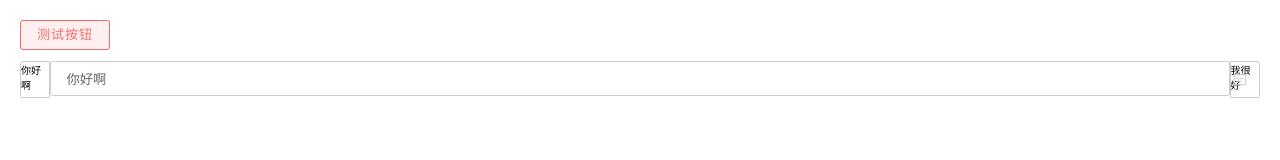
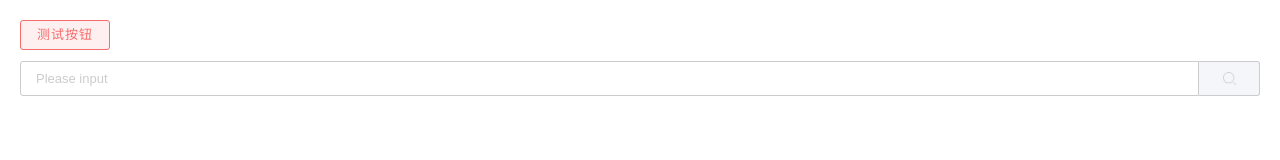
Before and after one commit to shengbenqiang/SComponent, a Vue app: page / in a window 1280 px wide. Shown: the top 160 px of the page. Built offline with nearby package versions, Linux system fonts and the light colour scheme.

Commit message:
0.0.3input组件基础功能开发完成

```diff
--- a/src/App.vue
+++ b/src/App.vue
@@ -9,11 +9,12 @@
   <SInput
     placeholder="Please input"
     v-model="myInput"
-    :right-icon="rightImg"
     max-length="10"
+    @blur="handleBlur"
   >
-    <template #leftAppend>你好啊</template>
-    <template #rightAppend>我很好</template>
+    <template #rightAppend>
+      <SButton @click="clickTest" :icon="leftImg" :style-obj="testBtnSty"></SButton>
+    </template>
   </SInput>
 </template>
 
@@ -40,9 +41,22 @@ export default {
         width: '20px',
         height: '20px'
       },
-      myInput: '你好啊',
+      myInput: '',
       leftImg: require('./assets/comIcon/inoutSearch.png'),
-      rightImg: require('./assets/comIcon/inputCalendar.png')
+      rightImg: require('./assets/comIcon/inputCalendar.png'),
+      testBtnSty: {
+        backgroundColor: '#F4F6F9',
+        border: 'none',
+        width: '40px'
+      }
+    }
+  },
+  methods: {
+    clickTest () {
+      console.log('测试一下')
+    },
+    handleBlur (e) {
+      console.log(e)
     }
   }
 }
--- a/src/components/SInput/SInput.css
+++ b/src/components/SInput/SInput.css
@@ -1,15 +1,39 @@
 .s-input-div {
     display: flex;
     flex-direction: row;
+}
+.s-input-tow-div {
+    display: flex;
+    flex: 1;
+    flex-direction: row;
     position: relative;
 }
+
+
 .s-input-base-sty {
-    width: 100%;
     border: 1px solid #cccccc;
+    flex: 1;
     border-radius: 3px;
     box-sizing: border-box;
     color: #666;
 }
+
+.s-input-base-border {
+    border: 1px solid #cccccc;
+}
+.s-input-left-border {
+    border-top-left-radius: 0;
+    border-bottom-left-radius: 0;
+}
+.s-input-right-border {
+    border-top-right-radius: 0;
+    border-bottom-right-radius: 0;
+}
+.s-input-all-border {
+    border-radius: 0;
+}
+
+
 .s-input-padding {
     padding-left: 15px;
 }
@@ -19,6 +43,8 @@
 .s-input-right-padding {
     padding-right: 40px;
 }
+
+
 .s-input-size-max {
     height: 35px;
 }
@@ -31,6 +57,8 @@
 .s-input-size-mini {
     height: 20px;
 }
+
+
 input:focus {
     border: 1px solid #409EFF;
     outline: none;
@@ -43,6 +71,7 @@ input::placeholder {
     background-color: #F5F7FA;
     cursor: not-allowed;
 }
+
 
 .s-input-span-base-sty {
     right: 0;
@@ -63,12 +92,36 @@ input::placeholder {
     position: absolute;
 }
 .s-input-left-slot {
-    border: 1px solid #cccccc;
+    box-sizing: border-box;
+    /*border: 1px solid #cccccc;*/
+    border-top: 1px solid #cccccc;
+    border-bottom: 1px solid #cccccc;
+    border-left: 1px solid #cccccc;
     border-top-left-radius: 3px;
     border-bottom-left-radius: 3px;
+    white-space: nowrap;
+    display: flex;
+    flex-direction: row;
+    align-items: center;
+    justify-content: center;
+    padding: 10px;
+    background-color: #F4F6F9;
+    color: #A39C99;
 }
 .s-input-right-slot {
-    border: 1px solid #cccccc;
+    box-sizing: border-box;
+    /*border: 1px solid #cccccc;*/
+    border-top: 1px solid #cccccc;
+    border-bottom: 1px solid #cccccc;
+    border-right: 1px solid #cccccc;
     border-top-right-radius: 3px;
     border-bottom-right-radius: 3px;
+    white-space: nowrap;
+    display: flex;
+    flex-direction: row;
+    align-items: center;
+    justify-content: center;
+    padding: 10px;
+    background-color: #F4F6F9;
+    color: #A39C99;
 }
--- a/src/components/SInput/SInput.vue
+++ b/src/components/SInput/SInput.vue
@@ -13,9 +13,17 @@
     >
       <slot name="leftAppend"/>
     </span>
+    <div
+      :class="[
+        's-input-tow-div'
+      ]"
+    >
       <input
         :class="[
         's-input-base-sty',
+        $slots.leftAppend ? 's-input-left-border' : 's-input-base-border',
+        $slots.rightAppend ? 's-input-right-border' : 's-input-base-border',
+        $slots.leftAppend && $slots.rightAppend ? 's-input-all-border' : 's-input-base-border',
         leftIcon ? 's-input-left-padding' : rightIcon ? 's-input-right-padding s-input-padding' : 's-input-padding',
         sInputSize,
         disabled ? 'disableBg' : ''
@@ -27,6 +35,7 @@
         :maxlength="maxLength ? maxLength : null"
         :minlength="minLength ? minLength : null"
         @input="inputHandle"
+        @blur="blurHandle"
       />
       <span
           v-if="clearable"
@@ -63,6 +72,7 @@
         >
         <img :src="leftIcon" alt=""/>
       </span>
+    </div>
     <span
       v-if="$slots.rightAppend"
       :class="[
@@ -142,14 +152,17 @@ export default defineComponent({
       this.$emit('update:modelValue', '')
       showClear.value = false
     }
-    console.log(slots)
+    function blurHandle (e) {
+      this.$emit('blur', e)
+    }
     showCLear()
     return {
       sInputSize,
       clearIcon,
       showClear,
       inputHandle,
-      clearClick
+      clearClick,
+      blurHandle
     }
   }
 })
```
Also changed, not shown: 1 other file (tests, documents, lock files or other folders). Lines whose indentation alone changed are shown as unchanged.
